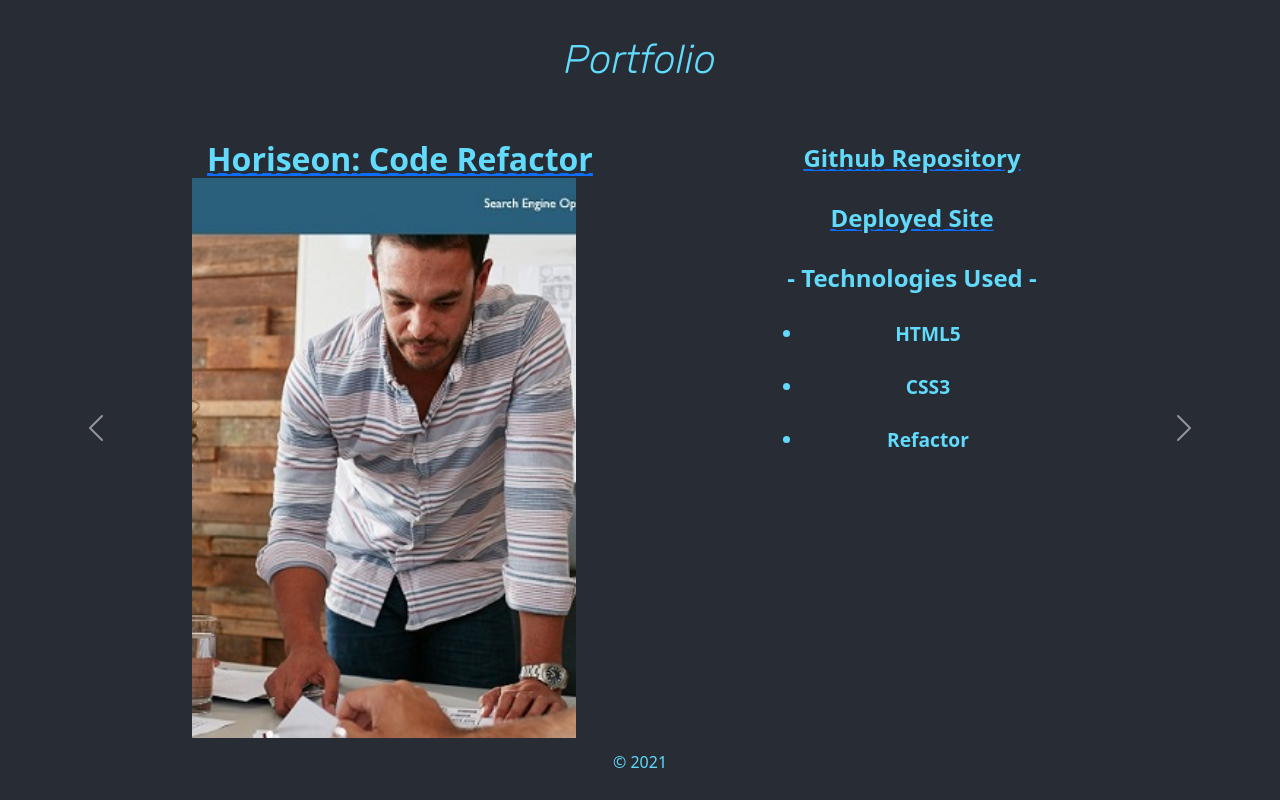
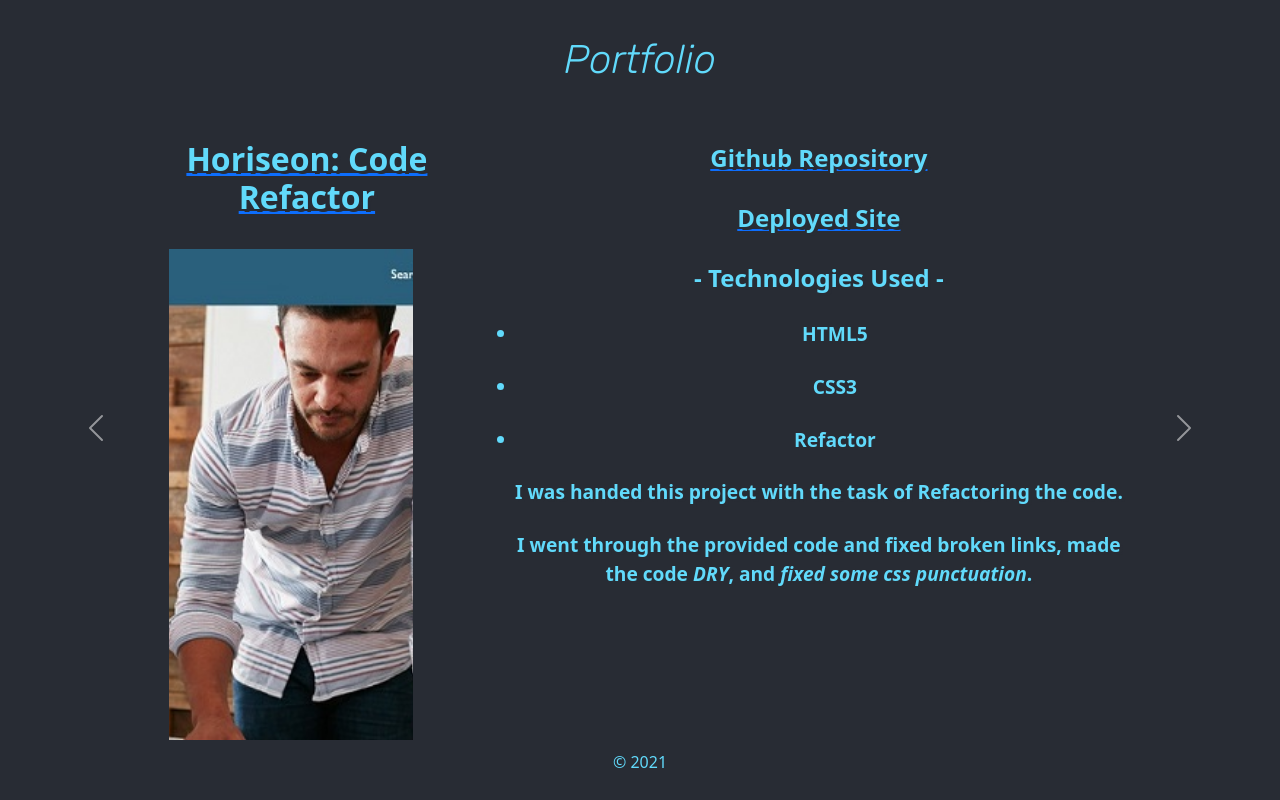
Before and after one commit to D-Whipp/react-portfolio, a React (Create React App) app: page / in a window 1280 px wide. Shown: the part 1020-1820 px from the top of the page. Built offline with nearby package versions, Linux system fonts and the light colour scheme.

Commit message:
refactoring projects to better reflect my skills with each project

```diff
--- a/src/App.css
+++ b/src/App.css
@@ -336,7 +336,7 @@ nav ul li {
 
 .project-img-link {
   height: 100%;
-  width: 50%;
+  width: 50%
   /* float: left; */
 }
 
@@ -363,6 +363,7 @@ nav ul li {
   font-size: 2rem;
   padding: 0 15px;
   margin: 1.5rem 0 auto 2rem;
+  margin-bottom: 2rem;
 }
 /*
 a .project-title {
--- a/src/components/Projects/Projects.js
+++ b/src/components/Projects/Projects.js
@@ -15,8 +15,6 @@ function Projects() {
           {/* carousel item 1 */}
           {/* Code Refactor */}
           <div className="carousel-item active">
-            {/* <div className="carousel-item active"> */}
-            {/* looks good, now to finish the rest of the projects */}
             <div className="slide-size-container">
               <div className="project-img-link">
                 <a
@@ -35,7 +33,6 @@ function Projects() {
                   rel="noreferrer"
                   target="_blank"
                 >
-                  {/* <p className="project-title">Horiseon</p> */}
                   <p className="project-subtitle">Github Repository</p>
                 </a>
                 <a
@@ -51,6 +48,14 @@ function Projects() {
                   <li className="project-p">CSS3</li>
                   <li className="project-p">Refactor</li>
                 </ul>
+                <p className="project-p">
+                  I was handed this project with the task of{" "}
+                  <b>Refactoring the code</b>.
+                </p>
+                <p className="project-p">
+                  I went through the provided code and fixed broken links, made
+                  the code <i>DRY</i>, and <i>fixed some css punctuation</i>.
+                </p>
               </div>
             </div>
           </div>
@@ -58,7 +63,18 @@ function Projects() {
           {/* Professional Portfolio */}
           <div className="carousel-item carousel-item-three">
             <div className="slide-size-container">
+              <div className="project-img-link">
+                <a
+                  href="https://d-whipp.github.io/static-portfolio/"
+                  rel="noreferrer"
+                  target="_blank"
+                >
                   <p className="project-title">Static Portfolio</p>
+                  <div className="project-img-setup static_port_image"></div>
+                </a>
+              </div>
+
+              <div className="github-repo-link">
                 <a
                   href="https://github.com/D-Whipp/static-portfolio"
                   rel="noreferrer"
@@ -71,8 +87,21 @@ function Projects() {
                   rel="noreferrer"
                   target="_blank"
                 >
-                <div className="project-img-setup static_port_image"></div>
+                  <p className="project-subtitle">Deployed Site</p>
                 </a>
+                <p className="project-subtitle">- Technologies Used -</p>
+                <ul>
+                  <li className="project-p">HTML5</li>
+                  <li className="project-p">CSS3</li>
+                </ul>
+                <p className="project-p">
+                  I was tasked with creating a static portfolio from scratch.
+                </p>
+                <p className="project-p">
+                  Using newly acquired skills in HTML5 and CSS3 I build this
+                  site from scratch.
+                </p>
+              </div>
             </div>
           </div>
           {/* carousel item 3 */}
```
Lines whose indentation alone changed are shown as unchanged.
